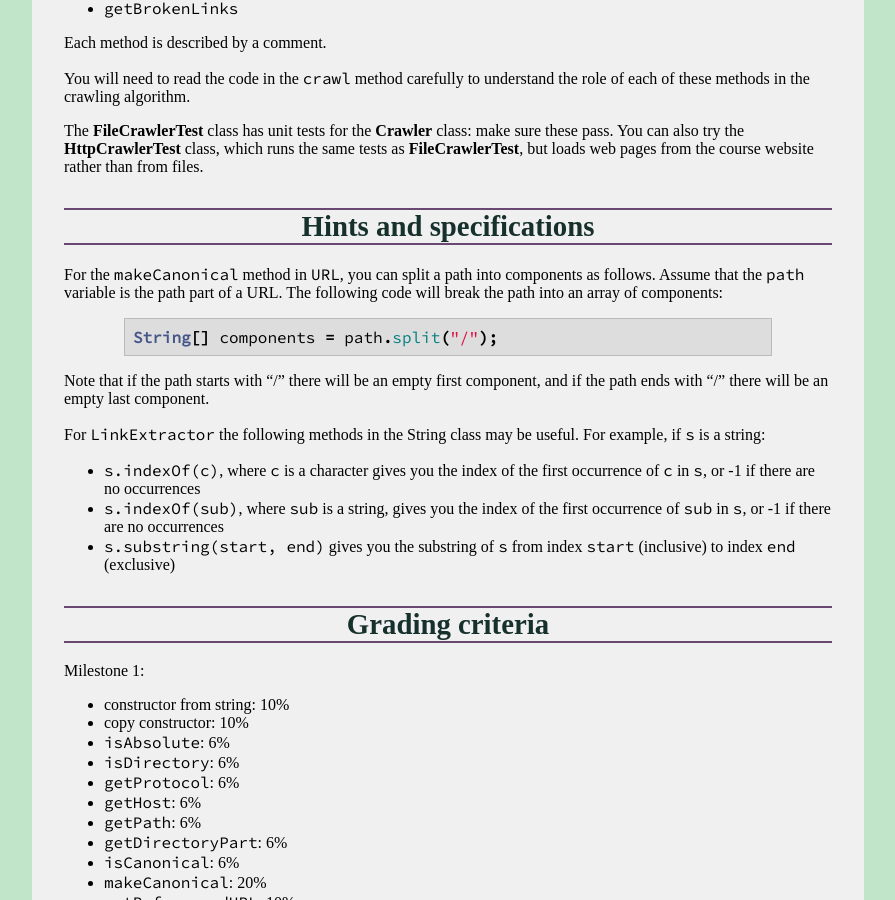
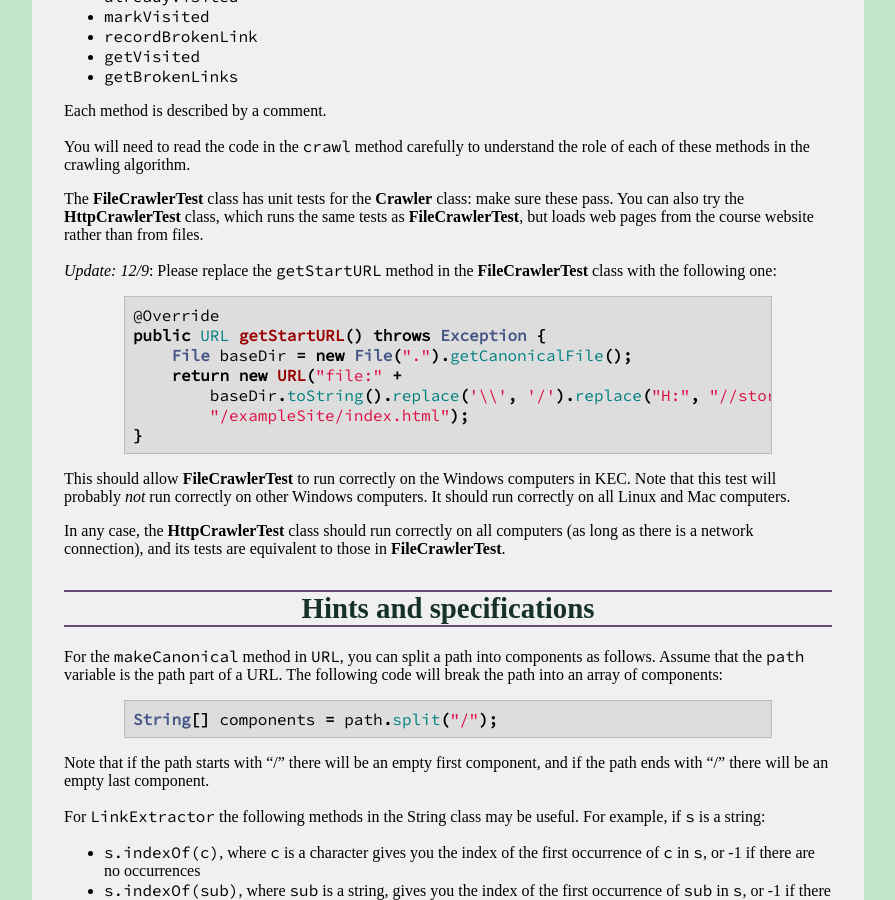
Before and after one commit to ycpcs/cs201-fall2016, a Jekyll site: the page built from assign/assign06.md, in a window 1280 px wide and 900 px high, scrolled down 6072 px. Shown: the whole window, without its empty margins (192-1087 px from the left). Built offline with Jekyll 4.4.1, drawn with Linux system fonts in a browser that asks for light colours; some web fonts are replaced; some of the changed text lies outside the part shown.

Commit message:
test fix for assignment 6

```diff
--- a/assign/assign06.md
+++ b/assign/assign06.md
@@ -21,6 +21,10 @@ title: "Assignment 6: Web Crawler"
 *Update 12/6*:
 
 * Describe requirements for the **Crawler** class
+
+*Update 12/9*:
+
+* See below for a fix for the **FileCrawlerTest** class on Windows computers.
 
 # Getting started
 
@@ -284,6 +288,22 @@ You will need to read the code in the `crawl` method carefully to understand the
 
 The **FileCrawlerTest** class has unit tests for the **Crawler** class: make sure these pass.  You can also try the **HttpCrawlerTest** class, which runs the same tests as **FileCrawlerTest**, but loads web pages from the course website rather than from files.
 
+*Update: 12/9*: Please replace the `getStartURL` method in the **FileCrawlerTest** class with the following one:
+
+{% highlight java %}
+@Override
+public URL getStartURL() throws Exception {
+    File baseDir = new File(".").getCanonicalFile();
+    return new URL("file:" +
+        baseDir.toString().replace('\\', '/').replace("H:", "//storage/home") +
+        "/exampleSite/index.html");
+}
+{% endhighlight %}
+
+This should allow **FileCrawlerTest** to run correctly on the Windows computers in KEC.  Note that this test will probably *not* run correctly on other Windows computers.  It should run correctly on all Linux and Mac computers.
+
+In any case, the **HttpCrawlerTest** class should run correctly on all computers (as long as there is a network connection), and its tests are equivalent to those in **FileCrawlerTest**.
+
 # Hints and specifications
 
 For the `makeCanonical` method in `URL`, you can split a path into components as follows.  Assume that the `path` variable is the path part of a URL.  The following code will break the path into an array of components:
```
Also changed, not shown: index.md (+1 -1 lines).
